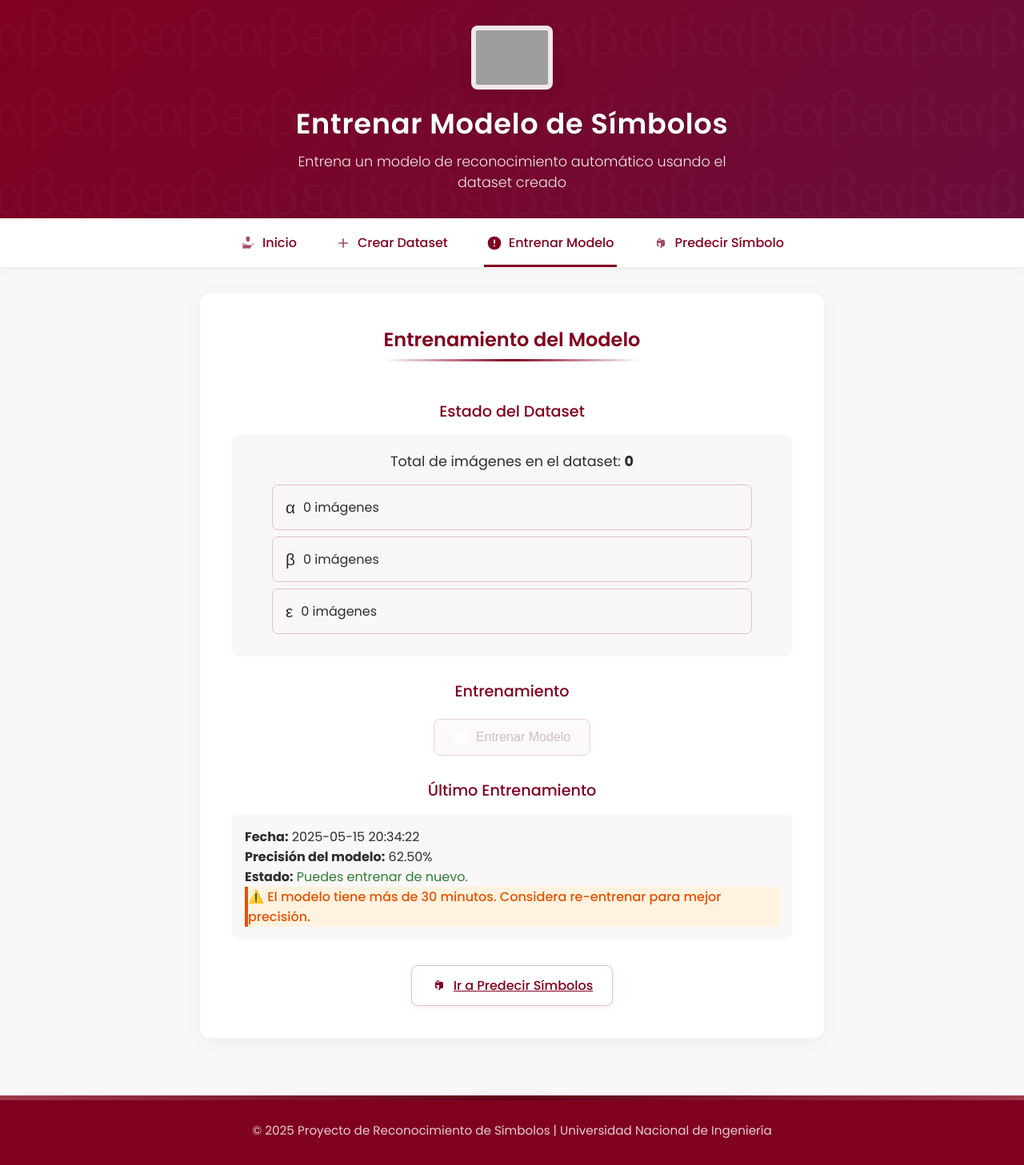
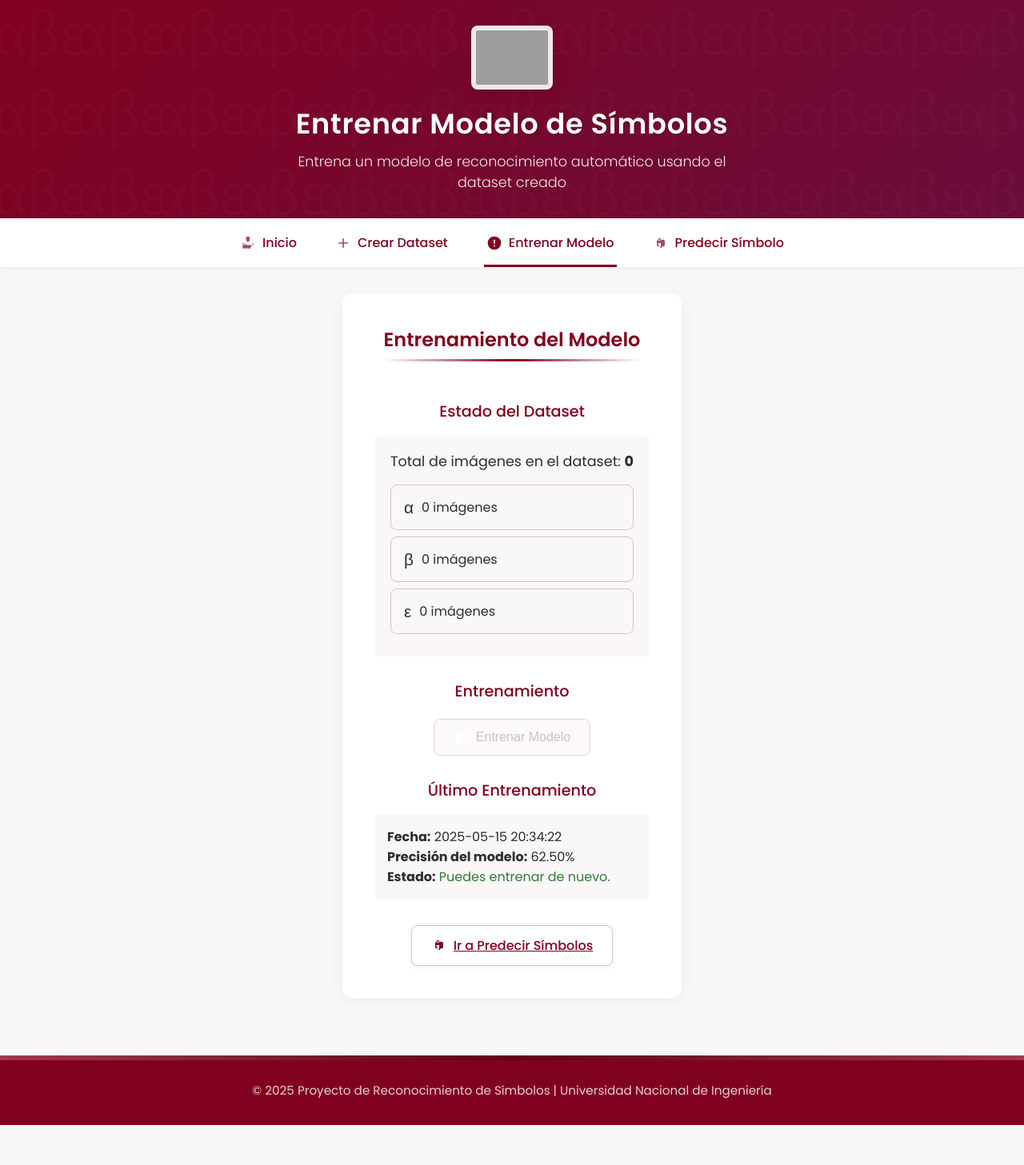
Before and after one commit to thsergitox/symbol-prediction, a Flask app: page /train in a window 1280 px wide. Shown: the whole page at 80% size. After the commit the page ends 1407 px from the top, so only its background shows below. Run offline with Flask 3, Linux system fonts and the light colour scheme; grey boxes are pictures that could not be loaded.

Commit message:
refactor: remove outdated model age warning messages from templates
- Deleted model age warning messages from predict.html and train.html to streamline user notifications.
- Simplified the warning logic for model training status.

```diff
--- a/templates/predict.html
+++ b/templates/predict.html
@@ -303,8 +303,6 @@
             </p>
             {% endif %}
             <p>
-                {% if model_age_warning and last_trained_time_obj %}
-                    <span class="warning-message">⚠️ El modelo tiene más de 30 minutos. Considera re-entrenar para mejor precisión.</span>
                 {% elif model_exists and not last_trained_time_obj %}
                      <span class="warning-message">⚠️ No se conoce la fecha del último entrenamiento. Considera re-entrenar.</span>
                 {% endif %}
--- a/templates/train.html
+++ b/templates/train.html
@@ -102,11 +102,6 @@
                             <span style="color: var(--warning);">Debes esperar {{ minutes_to_wait|round(1) }} minutos más.</span>
                         {% endif %}
                     </p>
-                    {% if model_age_warning and last_trained_time is not string %}
-                        <p class="warning-message">
-                            ⚠️ El modelo tiene más de 30 minutos. Considera re-entrenar para mejor precisión.
-                        </p>
-                    {% endif %}
                 {% else %}
                     <p>El modelo aún no ha sido entrenado.</p>
                     <p>Por favor crea un dataset primero usando la sección de "Crear Dataset" y luego entrena el modelo.</p>
```
